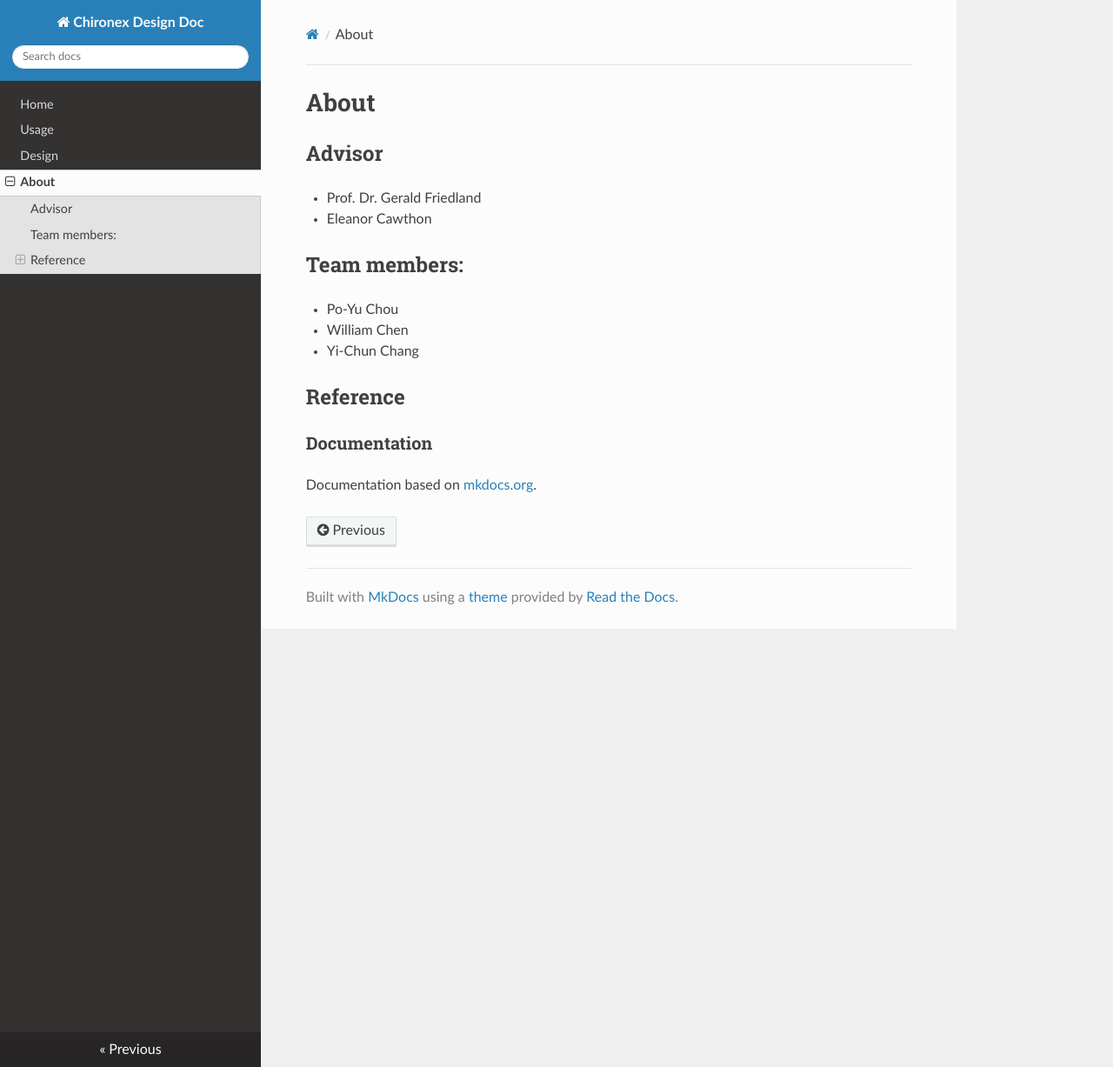
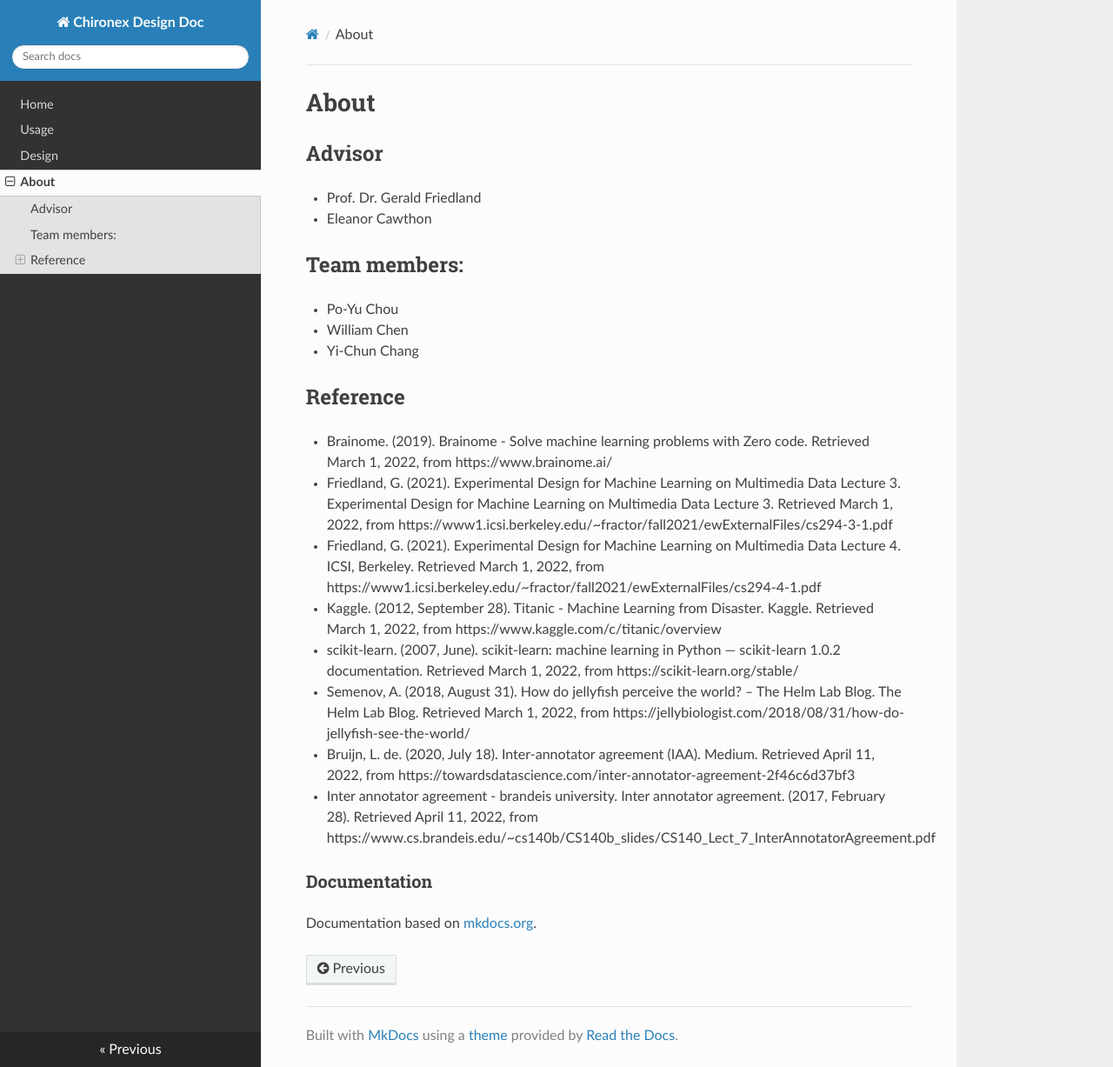
Before and after one commit to tpchris1/chironex-design-doc, an MkDocs documentation site: the page built from docs/about.md, in a window 1280 px wide and 1227 px high. Shown: the whole window at 87% size. Built offline with MkDocs 1.6.1, drawn with Linux system fonts in a browser that asks for light colours; nearby versions of some CDN libraries.

Commit message:
Add reference

```diff
--- a/docs/about.md
+++ b/docs/about.md
@@ -10,6 +10,15 @@
 - Yi-Chun Chang
 
 ## Reference
+- Brainome. (2019). Brainome - Solve machine learning problems with Zero code. Retrieved March 1, 2022, from https://www.brainome.ai/
+- Friedland, G. (2021). Experimental Design for Machine Learning on Multimedia Data Lecture 3. Experimental Design for Machine Learning on Multimedia Data Lecture 3. Retrieved March 1, 2022, from https://www1.icsi.berkeley.edu/~fractor/fall2021/ewExternalFiles/cs294-3-1.pdf
+- Friedland, G. (2021). Experimental Design for Machine Learning on Multimedia Data Lecture 4. ICSI, Berkeley. Retrieved March 1, 2022, from https://www1.icsi.berkeley.edu/~fractor/fall2021/ewExternalFiles/cs294-4-1.pdf
+- Kaggle. (2012, September 28). Titanic - Machine Learning from Disaster. Kaggle. Retrieved March 1, 2022, from https://www.kaggle.com/c/titanic/overview
+- scikit-learn. (2007, June). scikit-learn: machine learning in Python — scikit-learn 1.0.2 documentation. Retrieved March 1, 2022, from https://scikit-learn.org/stable/
+- Semenov, A. (2018, August 31). How do jellyfish perceive the world? – The Helm Lab Blog. The Helm Lab Blog. Retrieved March 1, 2022, from https://jellybiologist.com/2018/08/31/how-do-jellyfish-see-the-world/
+- Bruijn, L. de. (2020, July 18). Inter-annotator agreement (IAA). Medium. Retrieved April 11, 2022, from https://towardsdatascience.com/inter-annotator-agreement-2f46c6d37bf3
+- Inter annotator agreement - brandeis university. Inter annotator agreement. (2017, February 28). Retrieved April 11, 2022, from https://www.cs.brandeis.edu/~cs140b/CS140b_slides/CS140_Lect_7_InterAnnotatorAgreement.pdf
+
 
 ### Documentation
 Documentation based on [mkdocs.org](https://www.mkdocs.org).
```
